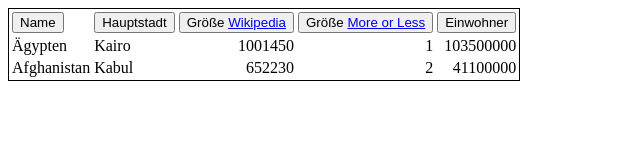
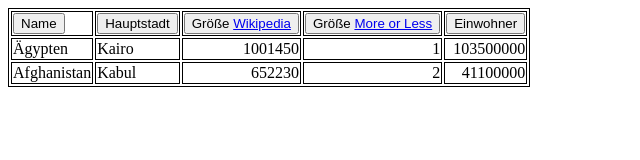
Before and after one commit to User9644/countries, a plain HTML site: page index.html in a window 1280 px wide. Shown: the whole page, without its empty margins (0-640 px from the left). Drawn offline with Linux system fonts and the light colour scheme.

Commit message:
Aktualisieren von index.html

```diff
--- a/index.html
+++ b/index.html
@@ -5,6 +5,22 @@
     <meta name="viewport" content="width=device-width, initial-scale=1.0">
     <script src="js.js"></script>
     <title>Countries</title>
+    <style>
+        tr{
+            margin: 0;
+            border-radius: 0;
+            border-width: 1px;
+            border-color: black;
+            border-style: solid;
+        }
+        td{
+            margin: 0;
+            border-radius: 0;
+            border-width: 1px;
+            border-color: black;
+            border-style: solid;
+        }
+    </style>
 </head>
 <body>
     <div id="countryTable"></div>
```
